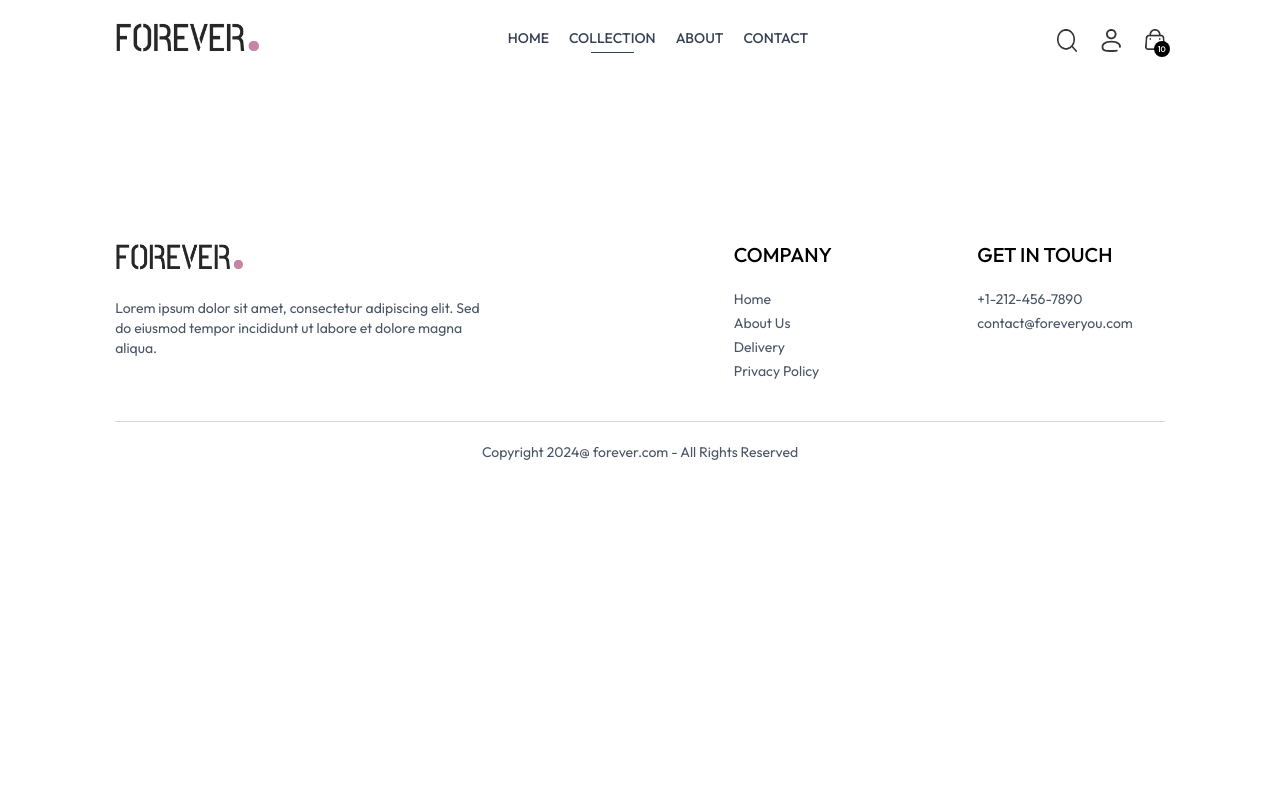
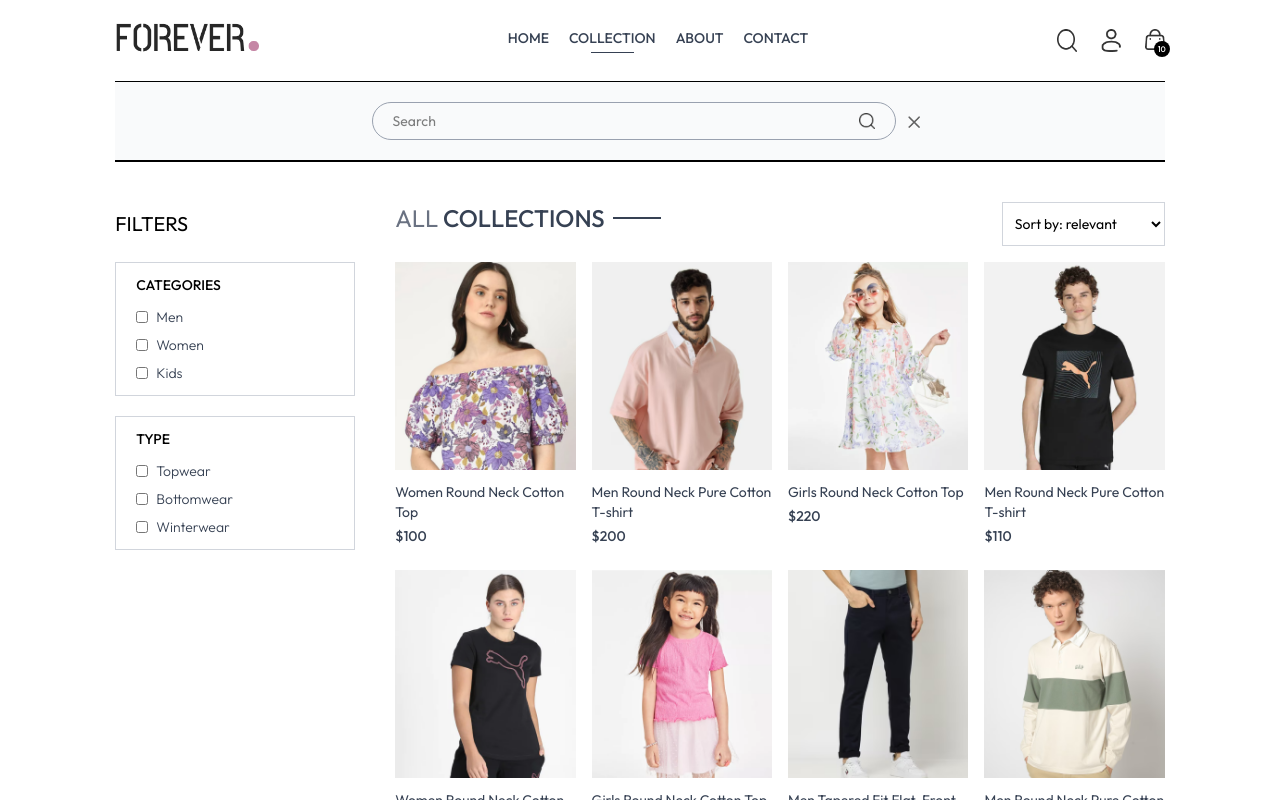
Before and after one commit to AL-ETERNITY/ECOMMERCE-APP, a React (Vite) app in the folder frontend/: page /collection in a window 1280 px wide. Both pictures are taken after a click on the picture 1066 px from the left and 40 px from the top of the page. Shown: the top 800 px of the page. Built offline with nearby package versions, Linux system fonts and the light colour scheme.

Commit message:
added SearchBar component; integrated search functionality in Navbar and Collection pages

```diff
--- a/frontend/src/App.jsx
+++ b/frontend/src/App.jsx
@@ -11,11 +11,13 @@
 import Orders from './pages/orders'
 import Navbar from './components/Navbar'
 import Footer from './components/Footer'
+import SearchBar from './components/SearchBar'
 
 const App = () => {
   return (
     <div className='px-4 sm:px-[5vw] md:px-[7vw] lg:px-[9vw]'>
       <Navbar />
+      <SearchBar />
       <Routes>
         <Route path='/' element={<Home/>} />
         <Route path='/collection' element={<Collection/>} />
--- a/frontend/src/components/Navbar.jsx
+++ b/frontend/src/components/Navbar.jsx
@@ -1,9 +1,11 @@
-import React, { useState } from 'react'
+import React, { useState, useContext } from 'react'
 import {assets} from '../assets/assets'
 import { Link, NavLink } from 'react-router-dom'
+import { ShopContext } from '../context/ShopContext';
 
 const Navbar = () => {
     const [visible, setVisible] = useState(false);
+    const {setShowSearch} = useContext(ShopContext);
 
     return (
     <div className='flex justify-between items-center py-5 font-medium'>
@@ -28,7 +30,7 @@
             </NavLink>
         </ul>
         <div className='flex items-centre gap-6'>
-            <img src={assets.search_icon} alt='' className='w-5 cursor-pointer' />
+            <img onClick={()=>setShowSearch(true)} src={assets.search_icon} alt='' className='w-5 cursor-pointer' />
 
             <div className='group relative'>
                 <img src={assets.profile_icon} alt='' className='w-5 cursor-pointer' />
--- /dev/null
+++ b/frontend/src/components/SearchBar.jsx
@@ -0,0 +1,31 @@
+import React, {useContext, useEffect, useState} from 'react'
+import { ShopContext } from '../context/ShopContext'
+import { assets } from '../assets/assets';
+import { useLocation } from 'react-router-dom';
+
+const SearchBar = () => {
+
+    const {search, setSearch, showSearch, setShowSearch} = useContext(ShopContext);
+    const [visible, setVisible] = useState(false);
+    const location = useLocation();
+
+    useEffect(() => {
+        if(location.pathname.includes('/collection')){
+            setVisible(true);
+        }else{
+            setVisible(false);
+        }
+    }, [location])
+
+    return showSearch && visible? (
+    <div className='border-t border-b bg-gray-50 text-center'>
+      <div className='inline-flex items-center justify-center border border-gray-400 px-5 py-2 my-5 mx-3 rounded-full w-3/4 sm:w-1/2'>
+        <input type='text' placeholder='Search' className='outline-none flex-1 bg-inherit text-sm' value={search} onChange={(e)=>setSearch(e.target.value)} />
+        <img src={assets.search_icon} alt='' className='w-4'/>
+      </div>
+      <img onClick={()=>setShowSearch(false)} src={assets.cross_icon} alt='' className='inline w-3 cursor-pointer'/>
+    </div>
+  ) :null
+}
+
+export default SearchBar
--- a/frontend/src/context/ShopContext.jsx
+++ b/frontend/src/context/ShopContext.jsx
@@ -1,4 +1,4 @@
-import { createContext } from 'react';
+import { createContext, useState } from 'react';
 import { products } from '../assets/assets';
 
 export const ShopContext = createContext();
@@ -7,9 +7,12 @@
 
     const currency = '$';
     const delivery_fee = 10;
+    const [search, setSearch] = useState('');
+    const [showSearch, setShowSearch] = useState(false);
 
     const value = {
-        products, currency, delivery_fee
+        products, currency, delivery_fee,
+        search, setSearch, showSearch, setShowSearch
     }
 
     return (
--- a/frontend/src/pages/collection.jsx
+++ b/frontend/src/pages/collection.jsx
@@ -1,11 +1,131 @@
-import React from 'react'
+import React, { useContext, useEffect, useState } from 'react'
+import { ShopContext } from '../context/ShopContext'
+import { assets } from '../assets/assets';
+import Title from '../components/Title';
+import ProductItem from '../components/ProductItem';
 
-const collection = () => {
+function collection() {
+
+  const { products, search, showSearch } = useContext(ShopContext);
+  const [showFilter, setShowFilter] = useState(false);
+  const [filteredProducts, setFilteredProducts] = useState([]);
+  const [category, setCategory] = useState([]);
+  const [subCategory, setSubcategory] = useState([]);
+  const [sortType, setSortType] = useState('relevant');
+
+  const toggleCategory = (e) => {
+    if (category.includes(e.target.value)) {
+      setCategory(category.filter((item) => item !== e.target.value));
+    } else {
+      setCategory([...category, e.target.value]);
+    }
+  }
+
+  const toggleSubcategory = (e) => {
+    if (subCategory.includes(e.target.value)) {
+      setSubcategory(subCategory.filter((item) => item !== e.target.value));
+    } else {
+      setSubcategory([...subCategory, e.target.value]);
+    }
+  }
+
+  const applyFilter = () => {
+    let productsCopy = products.slice();
+
+    if (showSearch && search){
+      productsCopy = productsCopy.filter((item) => item.name.toLowerCase().includes(search.toLowerCase()));
+    }
+    if (category.length > 0) {
+      productsCopy = productsCopy.filter((item) => category.includes(item.category));
+    }
+    if (subCategory.length > 0) {
+      productsCopy = productsCopy.filter((item) => subCategory.includes(item.subCategory));
+    }
+    setFilteredProducts(productsCopy);
+  }
+
+  const sortProduct = (e) => {
+    let fpCopy = filteredProducts.slice();
+    switch(sortType){
+      case 'low-high':
+        setFilteredProducts(fpCopy.sort((a, b) => a.price - b.price));
+        break;
+      case 'high-low':
+        setFilteredProducts(fpCopy.sort((a, b) => b.price - a.price));
+        break;
+      default:
+        applyFilter();
+        break;
+    }
+  }
+
+  useEffect(() => {
+    applyFilter();
+  }, [category, subCategory, search, showSearch]);
+
+  useEffect(() => {
+    sortProduct();
+  }, [sortType]);
+
+
   return (
-    <div>
-
+    <div className='flex flex-col sm:flex-row gap-1 sm:gap-10 pt-10 border-t'>
+      {/* filter options */}
+      <div className='min-w-60'>
+        <p onClick={() => setShowFilter(!showFilter)} className='my-2 text-xl flex items-center cursor-pointer gap-2'>FILTERS
+          <img src={assets.dropdown_icon} alt='' className={`h-3 sm:hidden ${showFilter ? 'rotate-90' : ''}`} />
+        </p>
+        {/* Category filter */}
+        <div className={`border border-gray-300 pl-5 py-3 mt-6 ${showFilter ? '' : 'hidden'} sm:block`}>
+          <p className='mb-3 text-sm font-medium'>CATEGORIES</p>
+          <div className='flex flex-col gap-2 text-sm font-light text-gray-700'>
+            <p className='flex gap-2'>
+              <input type='checkbox' className='w-3' value={'Men'} onChange={toggleCategory}/>Men
+            </p>
+            <p className='flex gap-2'>
+              <input type='checkbox' className='w-3' value={'Women'} onChange={toggleCategory}/>Women
+            </p>
+            <p className='flex gap-2'>
+              <input type='checkbox' className='w-3' value={'Kids'} onChange={toggleCategory}/>Kids
+            </p>
+          </div>
+        </div>
+        {/* subcategory filter */}
+        <div className={`border border-gray-300 pl-5 py-3 my-5 ${showFilter ? '' : 'hidden'} sm:block`}>
+          <p className='mb-3 text-sm font-medium'>TYPE</p>
+          <div className='flex flex-col gap-2 text-sm font-light text-gray-700'>
+            <p className='flex gap-2'>
+              <input type='checkbox' className='w-3' value={'Topwear'} onChange={toggleSubcategory}/>Topwear
+            </p>
+            <p className='flex gap-2'>
+              <input type='checkbox' className='w-3' value={'Bottomwear'} onChange={toggleSubcategory}/>Bottomwear
+            </p>
+            <p className='flex gap-2'>
+              <input type='checkbox' className='w-3' value={'Winterwear'} onChange={toggleSubcategory}/>Winterwear
+            </p>
+          </div>
+        </div>
+      </div>
+      {/* right side */}
+      <div className='flex-1'>
+        <div className='flex justify-between text-base sm:text-2xl mb-4'>
+          <Title text1={'ALL'} text2={'COLLECTIONS'} />
+          {/* Product sort */}
+          <select onChange={(e)=>setSortType(e.target.value)} className='border border-gray-300 px-2 text-sm'>
+            <option value='relevant'>Sort by: relevant</option>
+            <option value='low-high'>Sort by: Low to High</option>
+            <option value='high-low'>Sort by: High to Low</option>
+          </select>
+        </div>
+        {/* Map product */}
+        <div className='grid grid-cols-2 md:grid-cols-3 lg:grid-cols-4 gap-4 gap-y-6'>
+          {filteredProducts.map((item, index) => (
+            <ProductItem key={index} id={item._id} image={item.image} name={item.name} price={item.price} />
+          ))}
+        </div>
+      </div>
     </div>
-  )
+  );
 }
 
 export default collection
```
